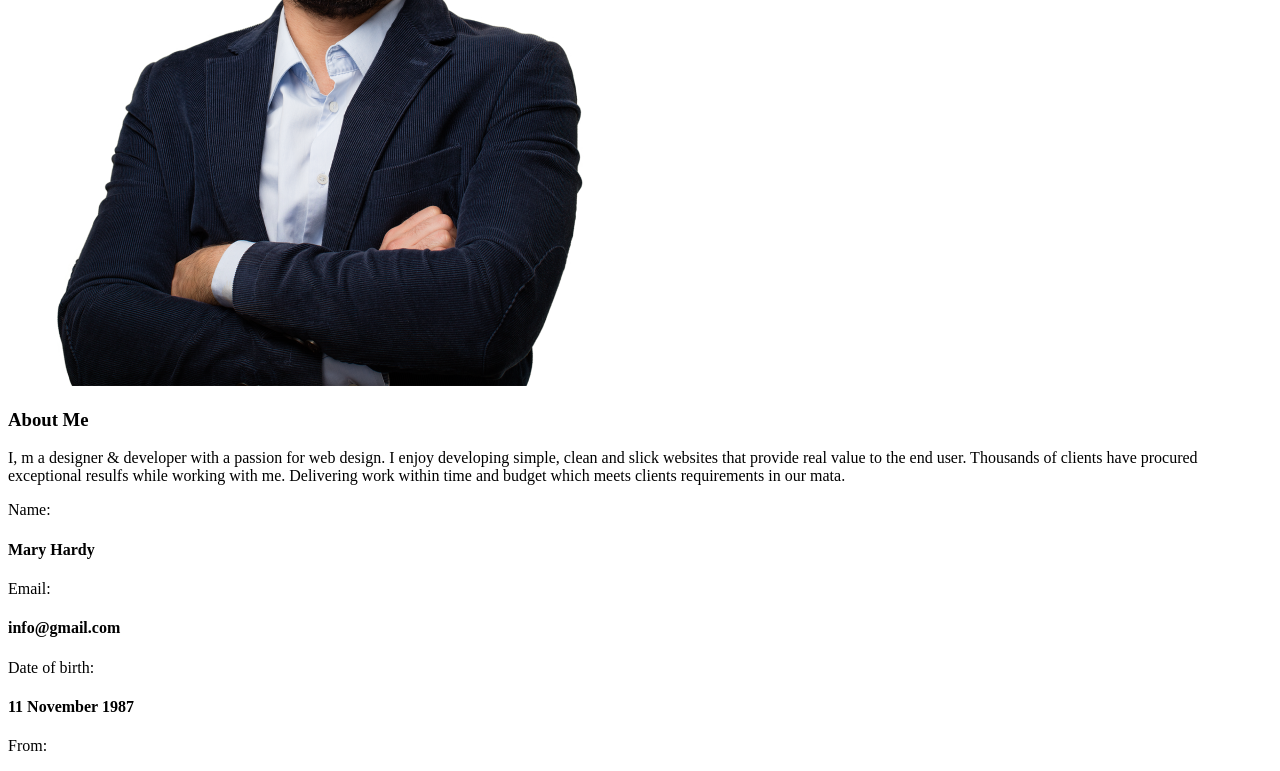
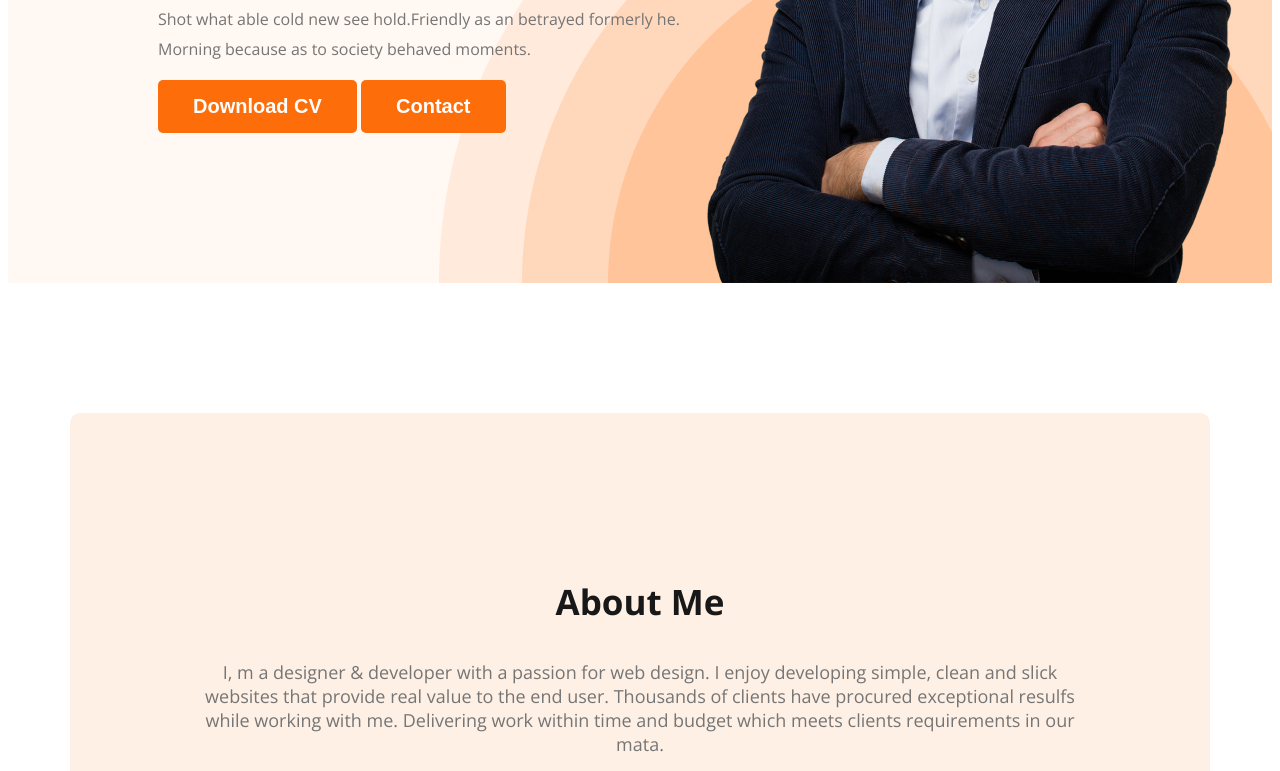
Before and after one commit to Rahatul-Alom/web-developer-Portfolio, a plain HTML site: page index.html in a window 1280 px wide. Shown: the part 582-1353 px from the top of the page. Drawn offline with nearby package versions, Linux system fonts and the light colour scheme; the site is published under a folder, as on GitHub Pages, so addresses that start at the root find nothing.

Commit message:
added css

```diff
--- a/index.html
+++ b/index.html
@@ -7,7 +7,7 @@
     <link rel="preconnect" href="https://fonts.googleapis.com">
     <link rel="preconnect" href="https://fonts.gstatic.com" crossorigin>
     <link href="https://fonts.googleapis.com/css2?family=Open+Sans:wght@400;700;800&display=swap" rel="stylesheet">
-    <link rel="stylesheet" href="/style/portfolio.css">
+    <link rel="stylesheet" href="style/portfolio.css">
   </head>
   <body>
     <header class="header">
```
